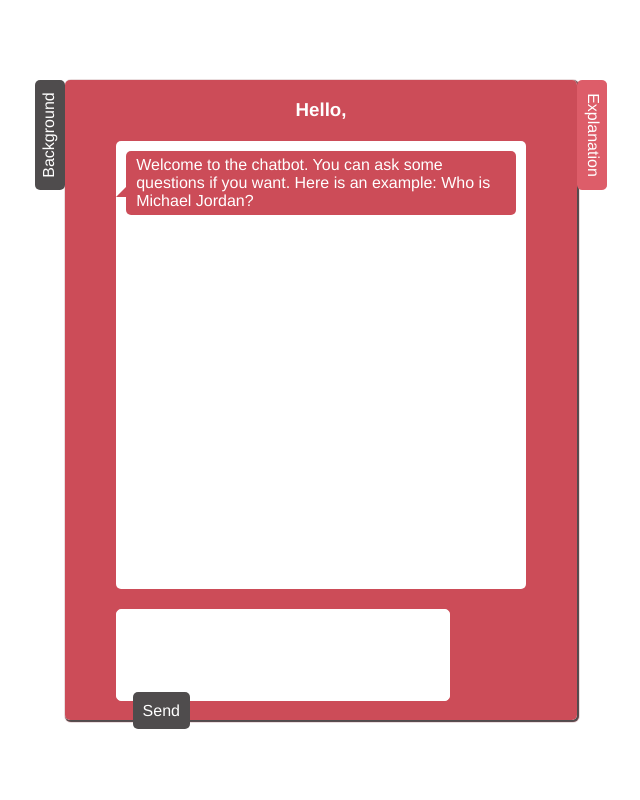
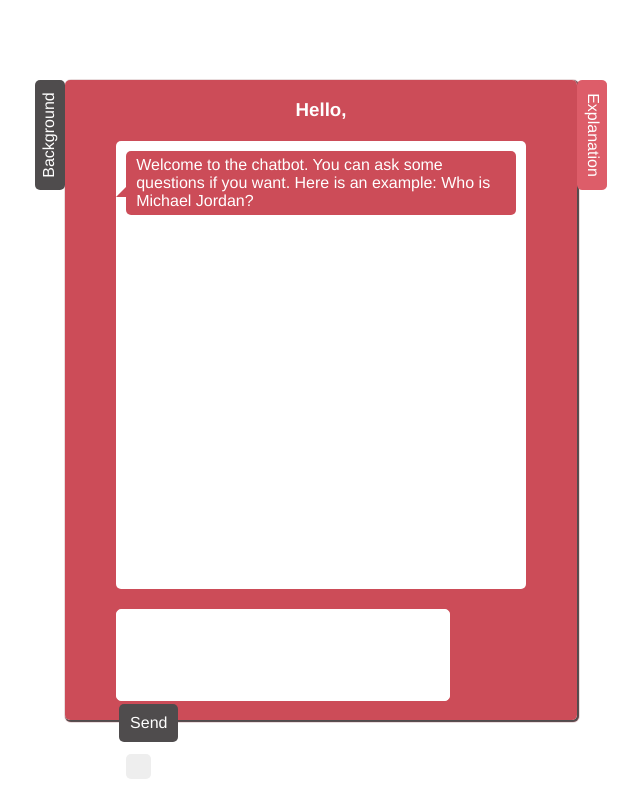
Before and after one commit to wanghe001/bbdc-chatbot-frontend, a Vue app: page /#/ in a window 1280 px wide. Both pictures are taken after a click on the element "Start". Shown: the whole page, without its empty margins (319-959 px from the left). Built offline with nearby package versions, Linux system fonts and the light colour scheme.

Commit message:
- added the explain button

```diff
--- a/src/store.js
+++ b/src/store.js
@@ -44,12 +44,12 @@ export default new Vuex.Store({
     },
   },
   actions: {
-    fetchMessages() {
+    fetchMessages({ commit }, payload = { explain: true }) {
       const utterances = this.state.messages.filter(_ => !_.isExcluded).map(_ => _.text);
       const utteranceTypes = this.state.messages.filter(_ => !_.isExcluded).map(_ => `<${_.from}>`);
       const requestBody = {
         utterances,
-        explain: true,
+        explain: payload.explain !== undefined ? payload.explain : true,
         utterance_types: utteranceTypes,
       };
       const url = process.env.VUE_APP_BACKEND_URL;
@@ -70,12 +70,14 @@ export default new Vuex.Store({
             from: response.utterance_types[i].slice(1, response.utterance_types[i].length - 1),
           });
         }
+        if (response.explain) {
           Object.keys(response.explanation_annotations.background).forEach((key) => {
             background.push(
               Object.assign(
                 response.background[key],
                 { annotation: response.explanation_annotations.background[key] },
                 { link: key },
+                { text: response.background[key].text },
               ),
             );
           });
@@ -86,9 +88,18 @@ export default new Vuex.Store({
               type: response.utterance_types[index],
             });
           });
-        this.commit('refreshMessages', message);
-        this.commit('refreshBackground', background);
-        this.commit('refreshExplanations', explanations);
+        } else if (response.background) {
+          Object.keys(response.background).forEach((key) => {
+            background.push(
+              Object.assign(response.background[key], {
+                link: key,
+              }),
+            );
+          });
+        }
+        commit('refreshMessages', message);
+        commit('refreshBackground', background);
+        commit('refreshExplanations', explanations);
       }).catch((reason) => {
         console.log(reason);
       });
--- a/src/views/Home.vue
+++ b/src/views/Home.vue
@@ -17,7 +17,14 @@
       </div>
       <div class="user-message-wrapper">
         <textarea id="user-text" v-model="userMessage"></textarea>
-        <span @click="submitMessage" class="user-text-submit">Send</span>
+        <div class="submit-control">
+          <span @click="submitMessage" class="user-text-submit">Send</span>
+          <label class="explain-checkbox-container">Explain
+            <input type="checkbox" v-model="explainChecked">
+            <span class="checkmark"></span>
+          </label>
+        </div>
+
       </div>
     </div>
     <div v-if="loggedIn" class="explanation-window" :class="{expanded: explainTabClicked}">
@@ -77,6 +84,7 @@ export default {
       explanations: this.$store.state.explanations,
       backgroundShown: false,
       backgroundContent: {},
+      explainChecked: false,
     };
   },
   methods: {
@@ -88,7 +96,7 @@ export default {
         });
       }
       this.userMessage = '';
-      this.$store.dispatch('fetchMessages');
+      this.$store.dispatch('fetchMessages', { explain: this.explainChecked });
     },
     setMessageGradient(message) {
       const redRGB = {
@@ -235,15 +243,22 @@ export default {
           outline: none;
         }
       }
+      .submit-control {
+        width:19%;
+        display: inline-block;
+        vertical-align: middle;
+      }
       .user-text-submit{
         vertical-align: middle;
-        width:10%;
+        text-align: center;
+        width:50%;
         margin:4%;
         background: #4f4c4d;
         color:white;
         padding:10px;
         border-radius: 5px;
         cursor: pointer;
+        display: block;
         &:hover{
          color:#eeeeee;
          background: #444444;
@@ -359,4 +374,75 @@ export default {
       z-index:-1;
     }
   }
+
+  /* The container */
+  .explain-checkbox-container {
+    display: block;
+    position: relative;
+    padding-left: 35px;
+    margin:12px 10px;
+    cursor: pointer;
+    font-size: 22px;
+    color:white;
+    -webkit-user-select: none;
+    -moz-user-select: none;
+    -ms-user-select: none;
+    user-select: none;
+  }
+
+  /* Hide the browser's default checkbox */
+  .explain-checkbox-container input {
+    position: absolute;
+    opacity: 0;
+    cursor: pointer;
+    height: 0;
+    width: 0;
+  }
+
+  /* Create a custom checkbox */
+  .checkmark {
+    position: absolute;
+    top: 0;
+    left: 0;
+    height: 25px;
+    width: 25px;
+    background-color: #eee;
+    border-radius: 5px;
+  }
+
+  /* On mouse-over, add a grey background color */
+  .explain-checkbox-container:hover input ~ .checkmark {
+    background-color: #ccc;
+  }
+
+  /* When the checkbox is checked, add a blue background */
+  .explain-checkbox-container input:checked ~ .checkmark {
+    background-color: #4f4c4d;
+  }
+
+  /* Create the checkmark/indicator (hidden when not checked) */
+  .checkmark:after {
+    content: "";
+    position: absolute;
+    display: none;
+  }
+
+  /* Show the checkmark when checked */
+  .explain-checkbox-container input:checked ~ .checkmark:after {
+    display: block;
+  }
+
+  /* Style the checkmark/indicator */
+  .explain-checkbox-container .checkmark:after {
+    left: 9px;
+    top: 5px;
+    width: 5px;
+    height: 10px;
+    border: solid white;
+    border-width: 0 3px 3px 0;
+    -webkit-transform: rotate(45deg);
+    -ms-transform: rotate(45deg);
+    transform: rotate(45deg);
+  }
+
 </style>
```
Lines whose indentation alone changed are shown as unchanged.
